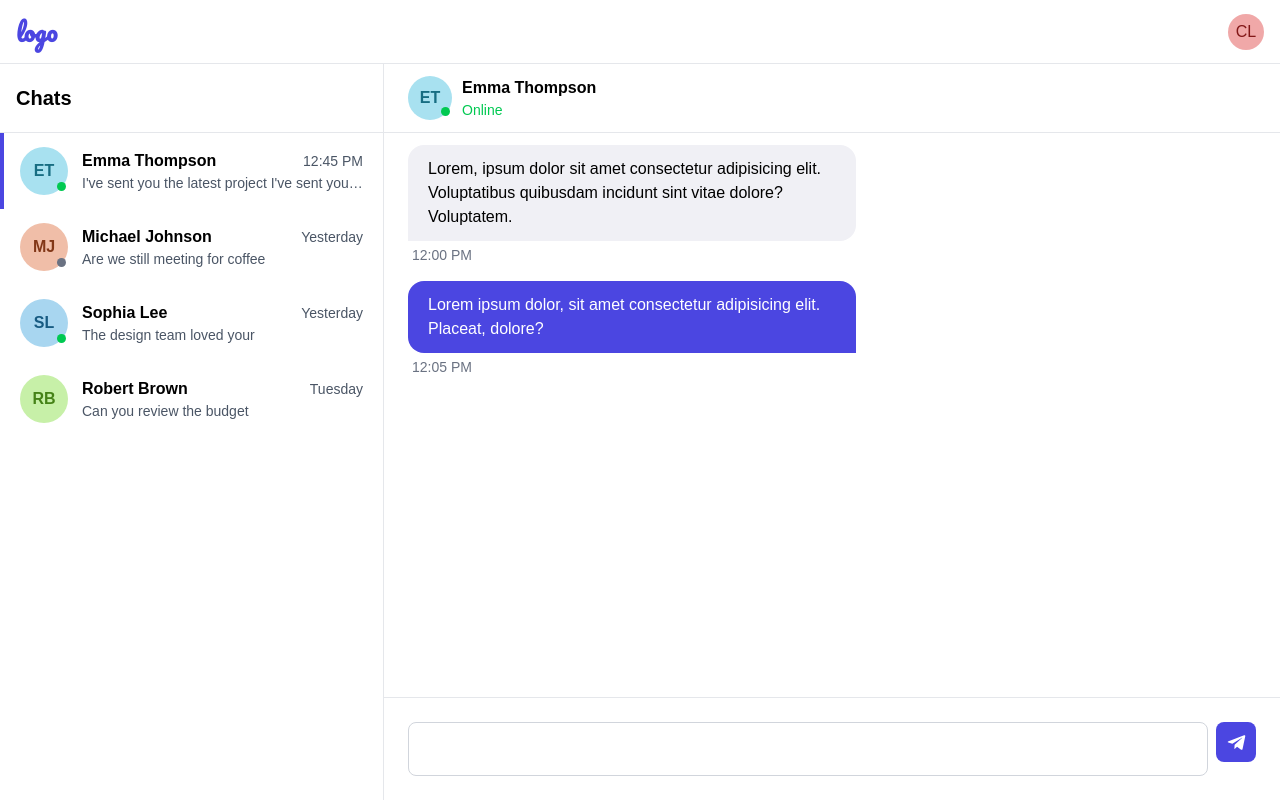
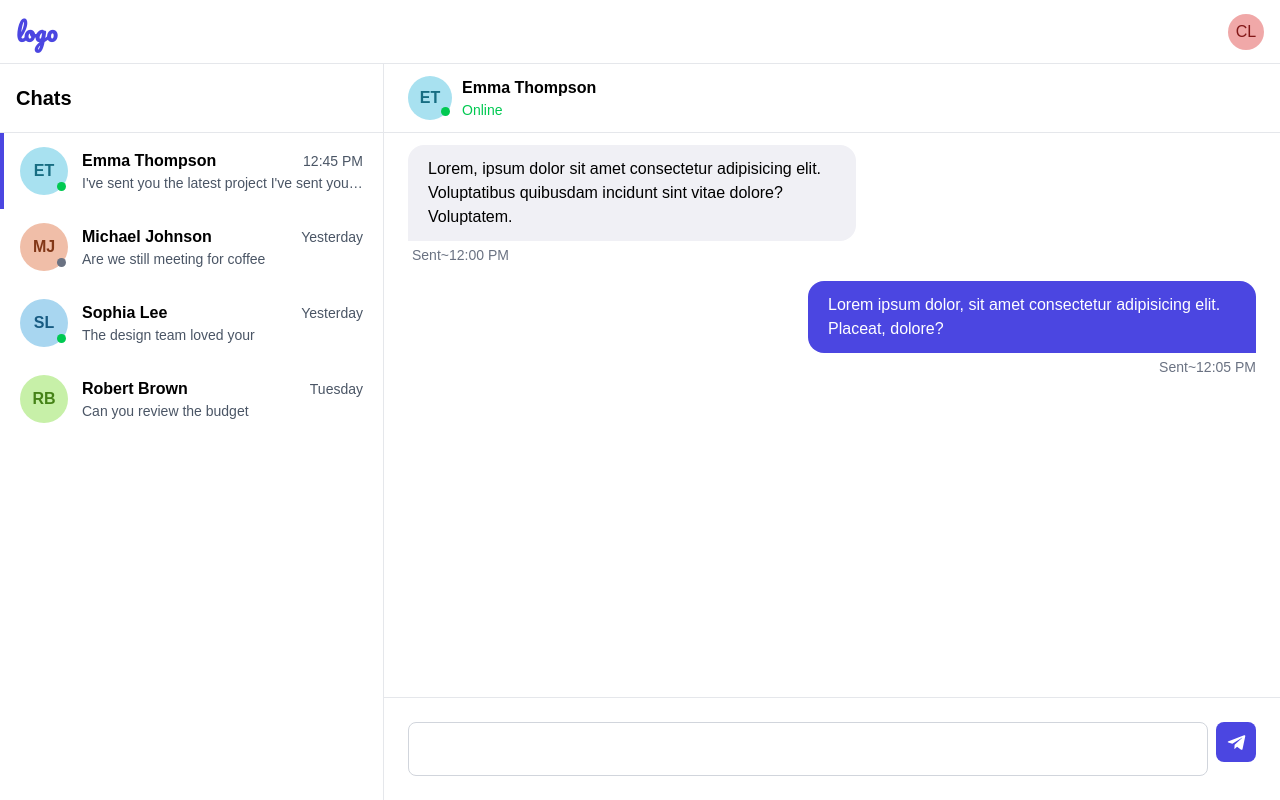
Before and after one commit to Sahimbehlim/Ywork, a Next.js app: page / in a window 1280 px wide. Built offline with nearby package versions, Linux system fonts and the light colour scheme.

Commit message:
update code

```diff
--- a/src/app/components/Navbar.jsx
+++ b/src/app/components/Navbar.jsx
@@ -6,7 +6,7 @@ export default function Navbar() {
   return (
     <div className="fixed inset-0 z-10 bg-white border-b border-gray-200 flex items-center justify-between h-16 px-4">
       <h2 className="font-semibold text-2xl text-primary font-logo">logo</h2>
-      <UserProfile />
+      <UserProfile className="cursor-pointer" />
     </div>
   );
 }
--- a/src/app/components/common/ChatBubble.jsx
+++ b/src/app/components/common/ChatBubble.jsx
@@ -4,7 +4,9 @@ export default function ChatBubble({ message, time, type }) {
   const isUser = type === "user";
 
   return (
-    <div className={`flex flex-col gap-1 items-${isUser ? "end" : "start"}`}>
+    <div
+      className={`flex flex-col gap-1 ${isUser ? "items-end" : "items-start"}`}
+    >
       <div
         className={`max-w-xs md:max-w-md px-5 py-3 rounded-t-2xl ${
           isUser
@@ -14,7 +16,7 @@ export default function ChatBubble({ message, time, type }) {
       >
         {message}
       </div>
-      <p className="ps-1 text-sm text-gray-500">{time}</p>
+      <p className="ps-1 text-sm text-gray-500">Sent~{time}</p>
     </div>
   );
 }
--- a/src/app/globals.css
+++ b/src/app/globals.css
@@ -10,6 +10,7 @@
 
 body {
   font-family: Arial, Helvetica, sans-serif;
+  overflow: hidden;
 }
 
 .font-logo {
```
